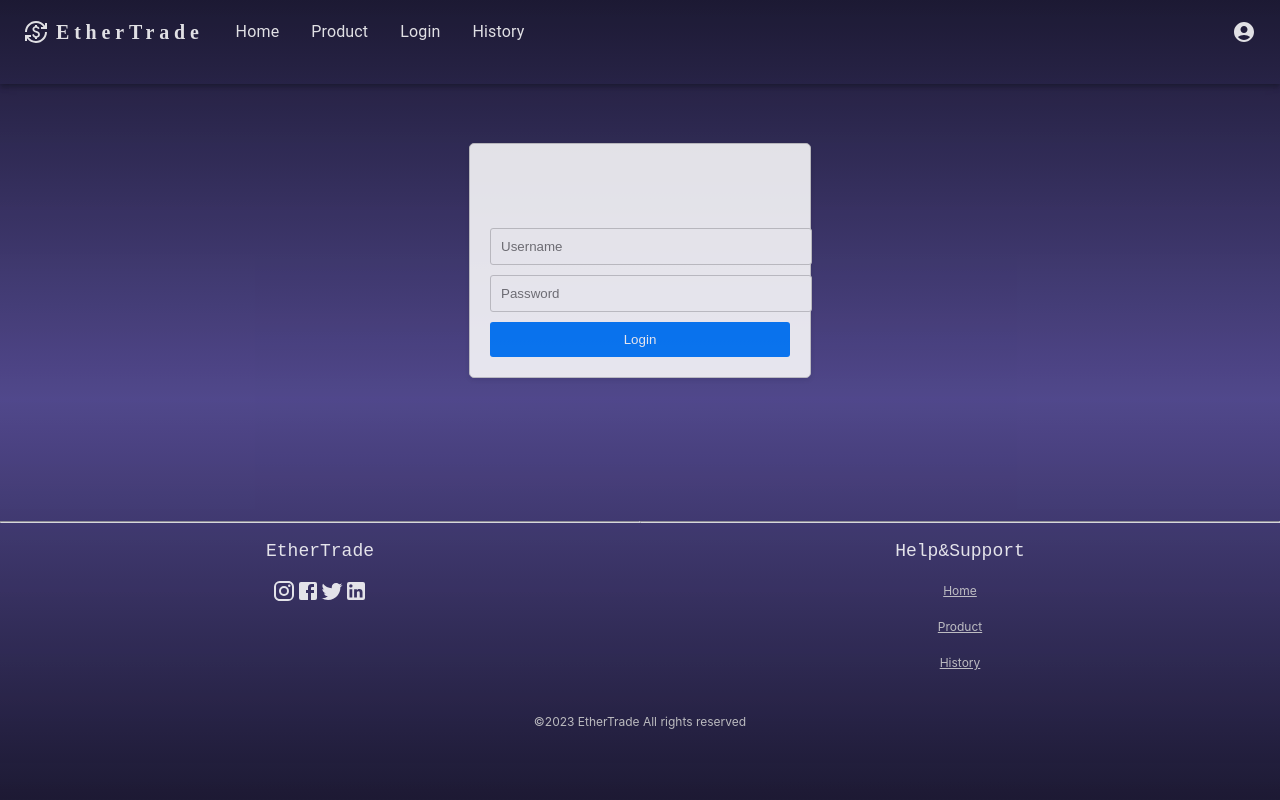
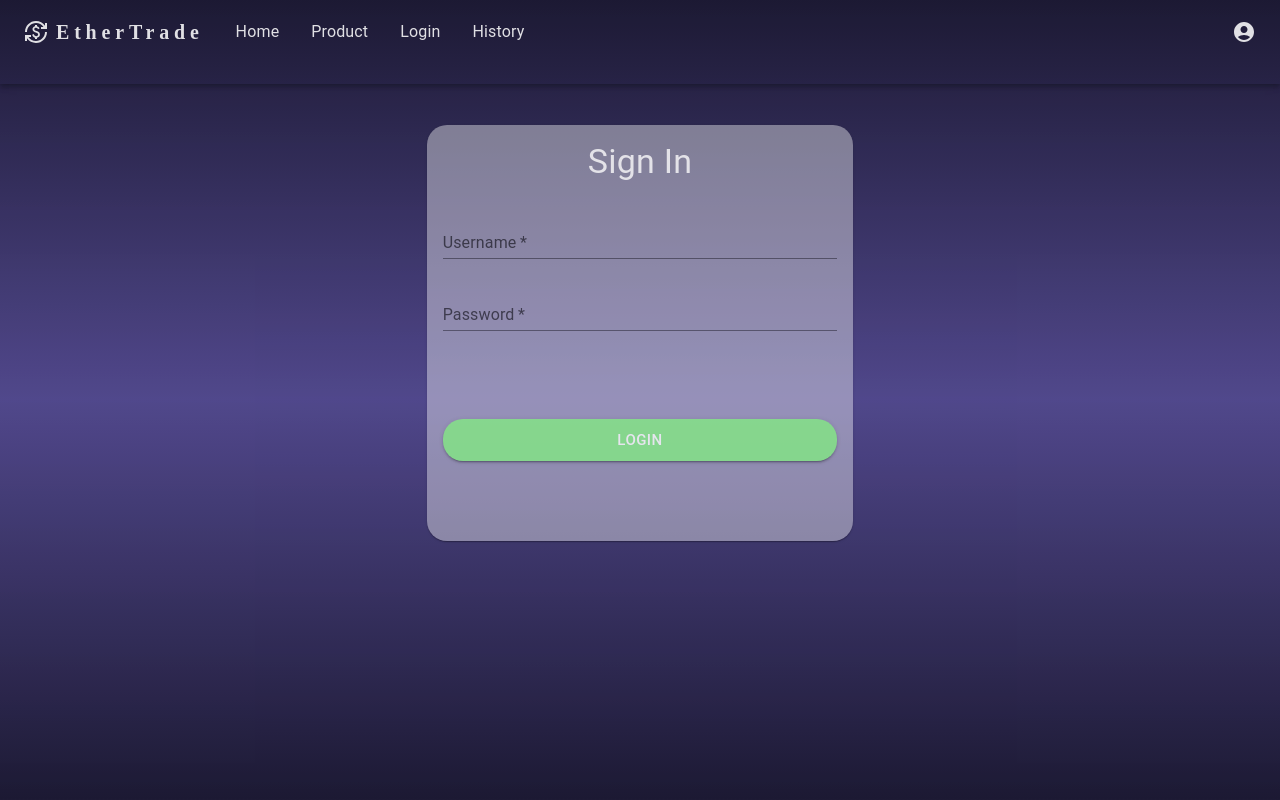
Before and after one commit to NarongdechSoontornekajit/COS30049-1, a React (Create React App) app: page /Login in a window 1280 px wide. Shown: the top 800 px of the page. Built offline with nearby package versions, Linux system fonts and the light colour scheme.

Commit message:
Update login.js (also installed D3 dependency as required)

```diff
--- a/package.json
+++ b/package.json
@@ -10,6 +10,7 @@
     "@testing-library/jest-dom": "^5.17.0",
     "@testing-library/react": "^13.4.0",
     "@testing-library/user-event": "^13.5.0",
+    "d3": "^7.8.5",
     "mui": "^0.0.1",
     "react": "^18.2.0",
     "react-dom": "^18.2.0",
--- a/src/login.js
+++ b/src/login.js
@@ -1,6 +1,8 @@
 import React, { useState } from 'react';
 import { useNavigate } from 'react-router-dom';
 import './login.css';
+import { Grid, Paper, Typography, TextField, Button, Box } from '@mui/material';
+import { style } from 'd3';
 
 const Login = () => {
   const [username, setUsername] = useState('');
@@ -17,36 +19,67 @@ const Login = () => {
   };
 
   return (
-    <div className="login-container">
-      {loggedIn ? (
-        <div>
-          <p>Welcome, {username}!</p>
-        </div>
-      ) : (
-        <div>
-          <h2 className="login-title">Login</h2>
-          <input
-            className="login-input"
-            type="text"
-            placeholder="Username"
-            value={username}
-            onChange={(e) => setUsername(e.target.value)}
-          />
-          <br />
-          <input
-            className="login-input"
-            type="password"
-            placeholder="Password"
-            value={password}
-            onChange={(e) => setPassword(e.target.value)}
-          />
-          <br />
-          <button className="login-button" onClick={handleLogin}>
-            Login
-          </button>
-        </div>
-              )}
-    </div>
+     <Grid container sx={{t:3}} justifyContent="center" style={{ height: '100vh' }}>
+      <Grid item xs={0} sm={3} md={4}></Grid>
+      <Grid item xs={10} sm={6} md={4}>
+        <Paper
+          sx={{
+            p: 2,
+            marginTop: 5,
+            paddingBottom: 10,
+            bgcolor: '#ffffff76',
+            borderRadius: 5,
+          }}
+        >
+          <Typography
+            variant="h4"
+            align="center"
+            gutterBottom
+            sx={{
+              color: 'white'
+            }}
+          >
+            Sign In
+          </Typography>
+          <form>
+            <TextField
+              label="Username"
+              variant="standard"
+              fullWidth
+              margin="normal"
+              required
+            />
+            <TextField
+              label="Password"
+              variant="standard"
+              fullWidth
+              margin="normal"
+              type="password"
+              required
+              sx={{
+                paddingBottom: 10
+              }}
+            />
+            <Button
+              variant="contained"
+              color="primary"
+              size="large"
+              fullWidth
+              type="submit"
+              sx={{
+                borderRadius: 5,
+                backgroundColor:'lightgreen',
+                style:'bold'
+
+              }}
+            >
+              Login
+            </Button>
+          </form>
+        </Paper>
+      </Grid>
+      <Grid item xs={0} sm={3} md={4}></Grid>
+    </Grid>
   );
 };
 
```
Also changed, not shown: 1 other file (tests, documents, lock files or other folders).
